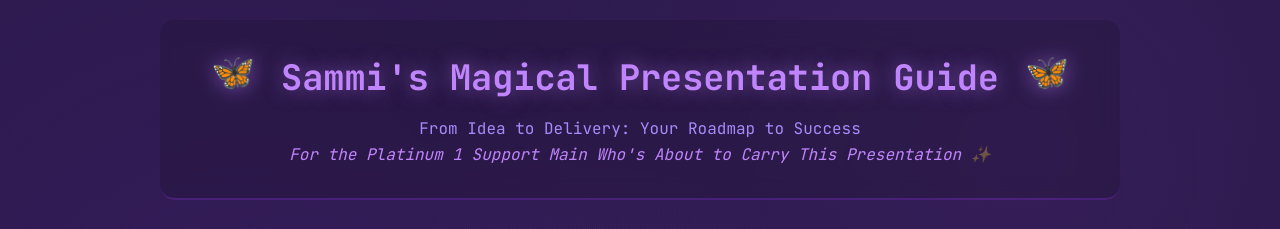
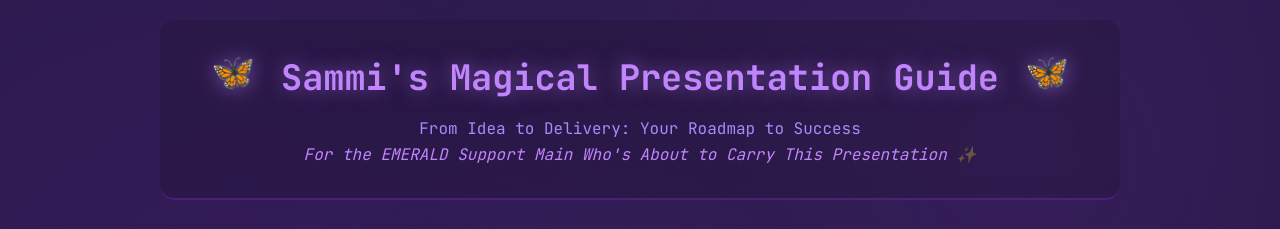
Before and after one commit to melbourne-quantum-dev/Sammi-Presentation-Guide, a plain HTML site: page index.html in a window 1280 px wide. Shown: the top 229 px of the page. Drawn offline with Linux system fonts and the light colour scheme.

Commit message:
Change platinum to emerald

```diff
--- a/index.html
+++ b/index.html
@@ -312,7 +312,7 @@
         <div class="header">
             <h1><span class="pix">🦋</span> Sammi's Magical Presentation Guide <span class="pix">🦋</span></h1>
             <p>From Idea to Delivery: Your Roadmap to Success</p>
-            <p><em>For the Platinum 1 Support Main Who's About to Carry This Presentation <span class="sparkle">✨</span></em></p>
+            <p><em>For the EMERALD Support Main Who's About to Carry This Presentation <span class="sparkle">✨</span></em></p>
         </div>
 
         <div class="video-container">
```
